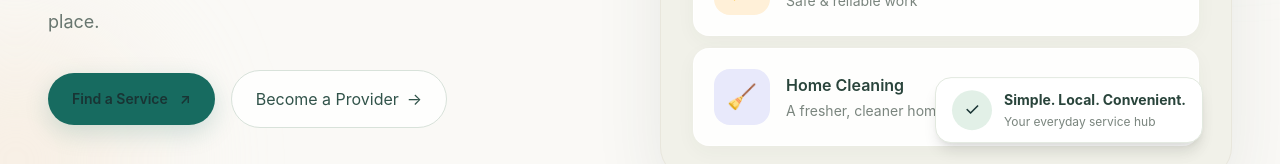
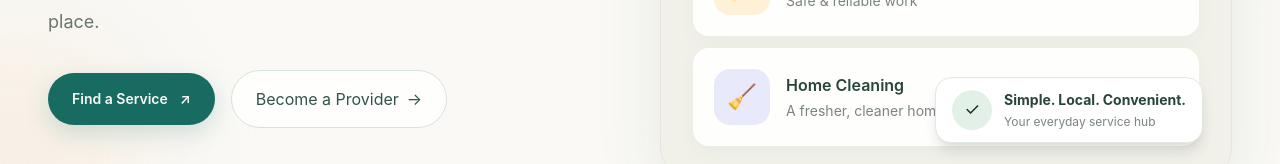
Before and after one commit to Chaitali2108-design/My-Service-Hub, a React app in the folder frontend/: page / in a window 1280 px wide. Shown: the part 446-610 px from the top of the page. Built offline with nearby package versions, Linux system fonts and the light colour scheme; the HTML template or start-up script is replaced by a standard one.

Commit message:
change the color of text

```diff
--- a/frontend/src/components/Hero.jsx
+++ b/frontend/src/components/Hero.jsx
@@ -47,7 +47,7 @@ export default function Hero({ onLogin, onRegister }) {
             service professionals and find the help you need, all in one place.
           </p>
 
-          <div className="mt-8 flex flex-wrap items-center gap-4">
+          <div className="mt-8 flex flex-wrap items-center gap-4 text-[#faf9f6]">
             <motion.a
               href="#services"
               whileHover={{ y: -3, scale: 1.02 }}
```
